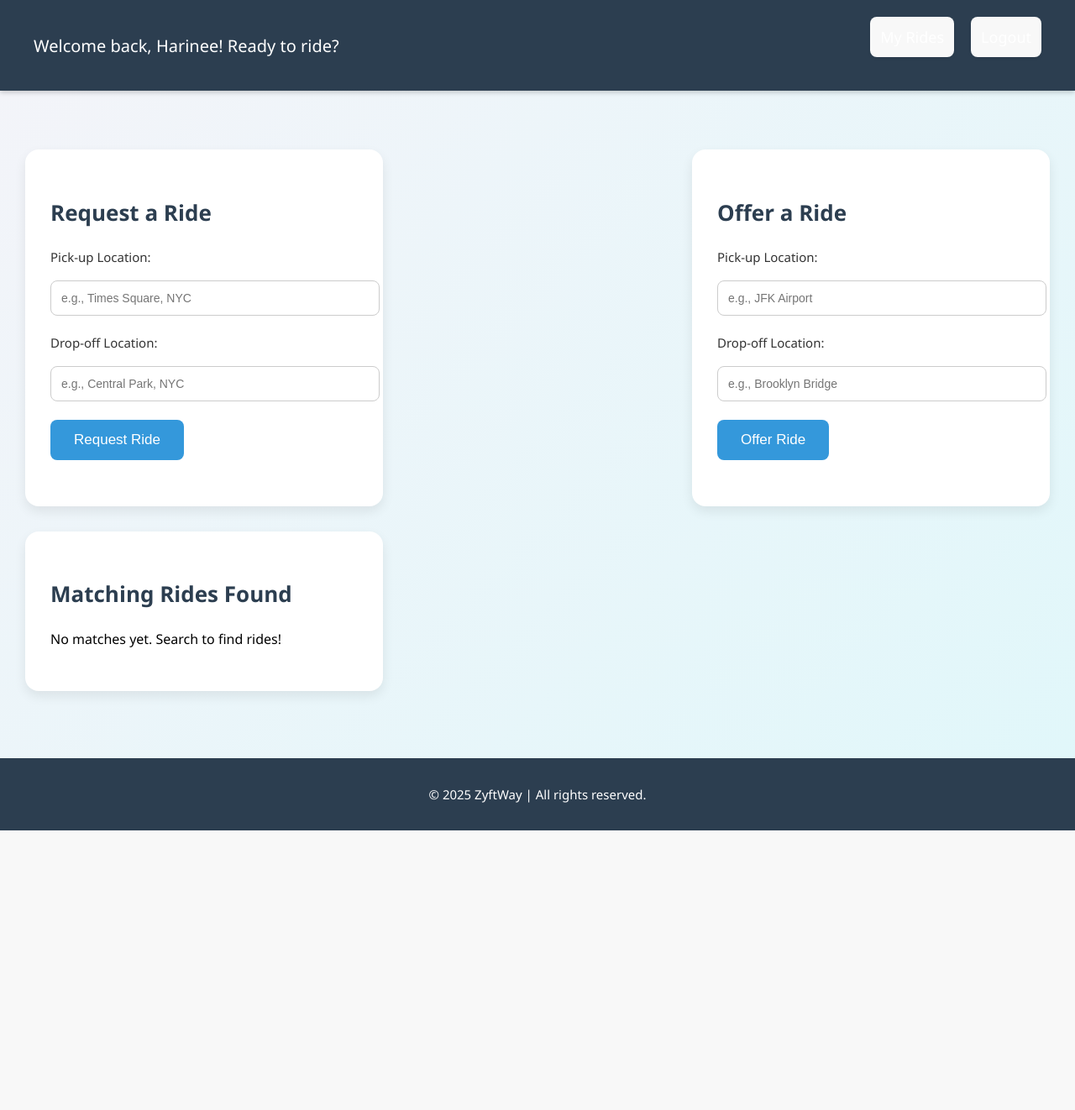
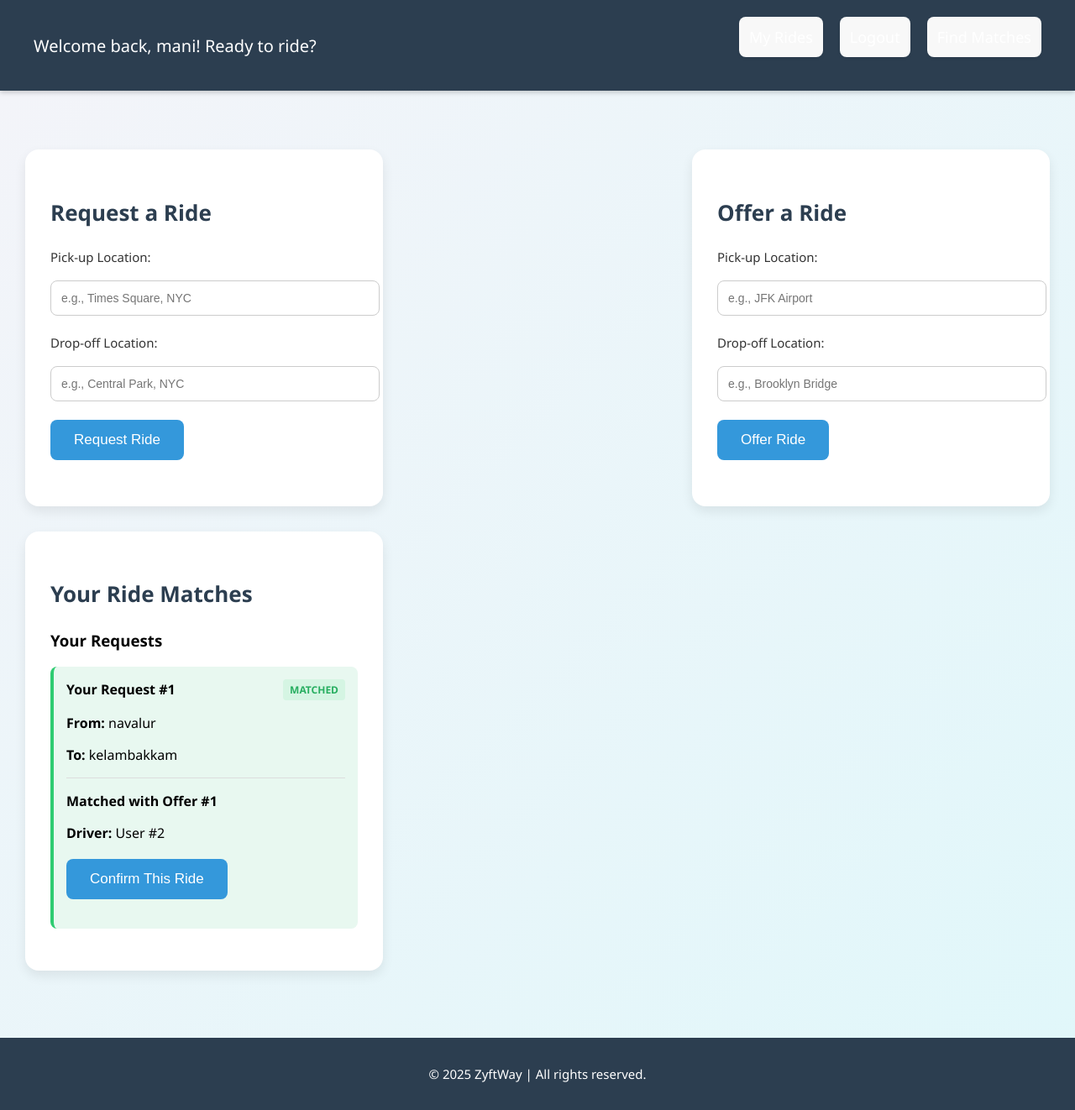
Before and after one commit to Harinee2501/ZyftWay, a Flask app: page / in a window 1280 px wide. Shown: the whole page at 84% size. Before the commit the page ends 989 px from the top, so only its background shows below. Run offline with Flask 2, Linux system fonts and the light colour scheme; a user stored in the database is signed in; data comes from the database, SQL or seed files in the repository.

Commit message:
added repos

```diff
--- a/backend/routes.py
+++ b/backend/routes.py
@@ -2,6 +2,10 @@ from flask import Blueprint, render_template, request, redirect, url_for, sessio
 from backend import db
 from backend.models import RideRequest, RideOffer, User
 from werkzeug.security import generate_password_hash, check_password_hash
+from sqlalchemy import func
+from flask import jsonify
+from datetime import datetime
+from backend.models import Notification  # Make sure this is imported
 
 routes_bp = Blueprint('routes', __name__)
 
@@ -19,27 +23,24 @@ def register():
         password = request.form['password']
         email = request.form['email']
 
-        # Check if username or email already exists
         existing_user = User.query.filter_by(username=username).first()
         existing_email = User.query.filter_by(email=email).first()
 
         if existing_user:
             flash('Username already exists. Please choose another one.')
-            return redirect(url_for('routes.register'))  # Correct
+            return redirect(url_for('routes.register'))
         if existing_email:
             flash('Email already registered. Please use a different email.')
-            return redirect(url_for('routes.register'))  # Correct
+            return redirect(url_for('routes.register'))
 
         hashed_pw = generate_password_hash(password, method='pbkdf2:sha256')
         new_user = User(username=username, email=email, password=hashed_pw)
         db.session.add(new_user)
         db.session.commit()
         flash('Registration successful! Please login.')
-        return redirect(url_for('routes.login'))  # Correct
+        return redirect(url_for('routes.login'))
 
     return render_template('register.html')
-
-
 
 @routes_bp.route('/login', methods=['GET', 'POST'])
 def login():
@@ -49,16 +50,14 @@ def login():
         user = User.query.filter_by(username=username).first()
 
         if user and check_password_hash(user.password, password):
-            session['user_id'] = user.id  # Store user ID in session
+            session['user_id'] = user.id
             flash('Logged in successfully!')
-            return redirect(url_for('routes.home'))  # Redirect to home page
+            return redirect(url_for('routes.home'))
         else:
             flash('Invalid credentials. Please try again.')
-            return redirect(url_for('routes.login'))  # Stay on login page if invalid credentials
+            return redirect(url_for('routes.login'))
 
     return render_template('login.html')
-
-
 
 @routes_bp.route('/logout')
 def logout():
@@ -70,14 +69,34 @@ def logout():
 def request_ride():
     if 'user_id' not in session:
         return redirect(url_for('routes.login'))
+
     if request.method == 'POST':
-        pickup = request.form['pickup']
-        dropoff = request.form['dropoff']
-        new_ride_request = RideRequest(pickup=pickup, dropoff=dropoff, user_id=session['user_id'])
+        pickup = request.form['pickup'].strip().lower()
+        dropoff = request.form['dropoff'].strip().lower()
+
+        new_ride_request = RideRequest(
+            pickup=pickup,
+            dropoff=dropoff,
+            user_id=session['user_id']
+        )
         db.session.add(new_ride_request)
         db.session.commit()
-        flash('Ride requested successfully.')
+
+        # Try to match immediately
+        matched_offer = RideOffer.query.filter(
+            func.lower(RideOffer.pickup) == pickup,
+            func.lower(RideOffer.dropoff) == dropoff
+        ).first()
+
+        if matched_offer:
+            new_ride_request.matched_ride_id = matched_offer.id
+            db.session.commit()
+            flash('Ride requested and matched successfully!')
+        else:
+            flash('Ride requested successfully. No matches found yet.')
+
         return redirect(url_for('routes.home'))
+
     return render_template('request_ride.html')
 
 @routes_bp.route('/offer_ride', methods=['GET', 'POST'])
@@ -86,95 +105,165 @@ def offer_ride():
         return redirect(url_for('routes.login'))
 
     if request.method == 'POST':
-        pickup = request.form['pickup_offer']  # Changed to match 'pickup_offer'
-        dropoff = request.form['dropoff_offer']  # Changed to match 'dropoff_offer'
+        pickup = request.form['pickup_offer'].strip().lower()
+        dropoff = request.form['dropoff_offer'].strip().lower()
 
-        new_ride_offer = RideOffer(pickup=pickup, dropoff=dropoff, user_id=session['user_id'])
+        new_ride_offer = RideOffer(
+            pickup=pickup,
+            dropoff=dropoff,
+            user_id=session['user_id']
+        )
         db.session.add(new_ride_offer)
         db.session.commit()
 
-        flash('Ride offer posted successfully.')
+        # Try to match immediately with existing requests
+        matched_request = RideRequest.query.filter(
+            func.lower(RideRequest.pickup) == pickup,
+            func.lower(RideRequest.dropoff) == dropoff,
+            RideRequest.matched_ride_id == None
+        ).first()
+
+        if matched_request:
+            matched_request.matched_ride_id = new_ride_offer.id
+            db.session.commit()
+            flash('Ride offered and matched with an existing request!')
+        else:
+            flash('Ride offer posted successfully.')
+
         return redirect(url_for('routes.home'))
 
     return render_template('offer_ride.html')
-
 
 @routes_bp.route('/my_rides')
 def my_rides():
     if 'user_id' not in session:
         return redirect(url_for('routes.login'))
+
     user_id = session['user_id']
     offered_rides = RideOffer.query.filter_by(user_id=user_id).all()
     requested_rides = RideRequest.query.filter_by(user_id=user_id).all()
-    return render_template('my_rides.html', offered_rides=offered_rides, requested_rides=requested_rides)
+
+    return render_template('my_rides.html',
+                         offered_rides=offered_rides,
+                         requested_rides=requested_rides)
 
 @routes_bp.route('/search_rides', methods=['POST'])
 def search_rides():
-    pickup = request.form['pickup']
-    dropoff = request.form['dropoff']
+    if 'user_id' not in session:
+        return redirect(url_for('routes.login'))
 
-    # Find matching offered rides based on pickup and dropoff
+    pickup = request.form['pickup'].strip().lower()
+    dropoff = request.form['dropoff'].strip().lower()
+
     matches = RideOffer.query.filter(
-        RideOffer.pickup.ilike(f"%{pickup}%"),
-        RideOffer.dropoff.ilike(f"%{dropoff}%")
+        func.lower(RideOffer.pickup).contains(pickup),
+        func.lower(RideOffer.dropoff).contains(dropoff)
     ).all()
 
-    # Iterate through the matches and find requested rides that are not yet matched
-    for match in matches:
-        # Check for requested rides that match this offered ride
-        requested_ride = RequestedRide.query.filter_by(
-            pickup=match.pickup,
-            dropoff=match.dropoff,
-            matched_ride_id=None  # Ensure this ride hasn't been matched yet
-        ).first()
-
-        if requested_ride:
-            # If a match is found, update the matched_ride_id
-            requested_ride.matched_ride_id = match.id
-            db.session.commit()  # Commit the changes to the database
-
-            # Optionally print to debug:
-            print(f"Match found! Requested Ride ID: {requested_ride.id} matched with Offered Ride ID: {match.id}")
-
-    # Fetch the current user for rendering the template
     user = User.query.get(session['user_id'])
-
-    # Return the matches to the template
     return render_template('index.html', user=user, matches=matches)
-
-
 
 @routes_bp.route('/confirm_ride', methods=['POST'])
 def confirm_ride():
     if 'user_id' not in session:
         return redirect(url_for('routes.login'))
+
     ride_id = request.form['ride_id']
-    pickup = request.form['pickup']
-    dropoff = request.form['dropoff']
+    pickup = request.form['pickup'].strip().lower()
+    dropoff = request.form['dropoff'].strip().lower()
 
-    # Creating a ride request and linking to the offered ride
-    requested_ride = RideRequest(
+    requested_ride = RideRequest.query.filter_by(
+        user_id=session['user_id'],
         pickup=pickup,
-        dropoff=dropoff,
-        user_id=session['user_id'],
-        matched_ride_id=ride_id
-    )
-    db.session.add(requested_ride)
-    db.session.commit()
-    flash('Your ride has been confirmed with the selected match.')
+        dropoff=dropoff
+    ).first()
+
+    if requested_ride:
+        requested_ride.matched_ride_id = ride_id
+        db.session.commit()
+
+        # Get the ride offer
+        offered_ride = RideOffer.query.get(ride_id)
+
+        if offered_ride:
+            # Create notification for the ride offerer
+            notification = Notification(
+                user_id=offered_ride.user_id,
+                message=f"User {session['user_id']} has confirmed your ride from {pickup} to {dropoff}",
+                ride_id=ride_id,
+                notification_type='ride_confirmed'
+            )
+            db.session.add(notification)
+            db.session.commit()
+
+        flash('Your ride has been confirmed with the selected offer. The driver has been notified.')
+    else:
+        flash('No matching ride request found to confirm.')
+
     return redirect(url_for('routes.home'))
 
+@routes_bp.route('/notifications')
+def notifications():
+    if 'user_id' not in session:
+        return redirect(url_for('routes.login'))
 
+    user_notifications = Notification.query.filter_by(
+        user_id=session['user_id']
+    ).order_by(Notification.created_at.desc()).all()
+
+    # Mark notifications as read when viewed
+    for notification in user_notifications:
+        if not notification.is_read:
+            notification.is_read = True
+            db.session.commit()
+
+    return render_template('notifications.html', notifications=user_notifications)
+
+@routes_bp.route('/check_notifications')
+def check_notifications():
+    if 'user_id' not in session:
+        return jsonify({'unread_count': 0})
+
+    unread_count = Notification.query.filter_by(
+        user_id=session['user_id'],
+        is_read=False
+    ).count()
+
+    return jsonify({'unread_count': unread_count})
+
+@routes_bp.route('/match_rides', methods=['GET'])
+def match_rides():
+    print("Running matching algorithm...")
+
+    # Get all unmatched requests
+    unmatched_requests = RideRequest.query.filter_by(matched_ride_id=None).all()
+    print(f"Found {len(unmatched_requests)} unmatched requests")
+
+    match_count = 0
+
+    for request in unmatched_requests:
+        # Find matching offers
+        matched_offer = RideOffer.query.filter(
+            func.lower(RideOffer.pickup) == func.lower(request.pickup),
+            func.lower(RideOffer.dropoff) == func.lower(request.dropoff)
+        ).first()
+
+        if matched_offer:
+            request.matched_ride_id = matched_offer.id
+            db.session.commit()
+            match_count += 1
+            print(f"Matched request {request.id} with offer {matched_offer.id}")
+
+    flash(f"Matching completed. Found {match_count} new matches.")
+    return redirect(url_for('routes.home'))
 
 @routes_bp.route('/share_ride/<int:ride_id>', methods=['POST'])
 def share_ride(ride_id):
     if 'user_id' not in session:
         return redirect(url_for('routes.login'))
 
-    # Find the offered ride
     ride = RideOffer.query.get_or_404(ride_id)
 
-    # Create a RideRequest with matched ride information
     requested_ride = RideRequest(
         pickup=ride.pickup,
         dropoff=ride.dropoff,
@@ -184,67 +273,8 @@ def share_ride(ride_id):
     db.session.add(requested_ride)
     db.session.commit()
 
-    flash(f'Your request to share a ride with user {ride.user_id} has been sent!')
+    flash(f'Your request to share a ride has been sent!')
     return redirect(url_for('routes.home'))
-
-@routes_bp.route('/request_match/<int:ride_id>', methods=['POST'])
-def request_match(ride_id):
-    # Get the requested ride
-    requested_ride = RequestedRide.query.get(ride_id)
-
-    # Find the offered ride that matches
-    offered_ride = RideOffer.query.get(requested_ride.matched_ride_id)
-
-    # If a matching offered ride is found, update the requested ride
-    if offered_ride:
-        requested_ride.matched_ride_id = offered_ride.id
-        db.session.commit()  # Commit the change to the database
-
-    return redirect(url_for('index'))  # Redirect to the index page (or wherever necessary)
-
-
-@routes_bp.route('/match_rides', methods=['GET'])
-def match_rides():
-    print("Match rides route has been triggered!")
-    offered_rides = RideOffer.query.all()
-    requested_rides = RideRequest.query.all()
-
-    # Log the number of offered and requested rides
-    print(f"Number of offered rides: {len(offered_rides)}")  # Log number of offered rides
-    print(f"Number of requested rides: {len(requested_rides)}")  # Log number of requested rides
-
-    # Check if there are any offered and requested rides
-    if not offered_rides:
-        print("No offered rides available.")
-    if not requested_rides:
-        print("No requested rides available.")
-
-    # Loop through requested rides to find a match
-    match_found = False  # Flag to check if any match is found
-    for requested_ride in requested_rides:
-        for offered_ride in offered_rides:
-            # Exact match check for both pickup and dropoff locations
-            if (requested_ride.pickup.lower() == offered_ride.pickup.lower() and
-                requested_ride.dropoff.lower() == offered_ride.dropoff.lower()):
-                # Log the match found
-                print(f"Match found: Requested Ride ID: {requested_ride.id} - Offered Ride ID: {offered_ride.id}")
-
-                # Update the requested ride with the matched ride ID
-                requested_ride.matched_ride_id = offered_ride.id
-                db.session.commit()  # Save the matched ride ID in the database
-
-                # Log after committing
-                print(f"Requested ride {requested_ride.id} matched with offered ride {offered_ride.id}")
-                match_found = True  # Set flag to True when a match is found
-                break  # Once a match is found, exit the inner loop
-
-    if not match_found:
-        print("No matches were found.")  # Log if no matches were found
-
-    return redirect(url_for('routes.home'))  # Redirect or render the matched rides view
-
-
-
 
 def init_app(app):
     app.register_blueprint(routes_bp)
--- a/db_checker.py
+++ b/db_checker.py
@@ -1,5 +1,5 @@
 from backend import create_app, db
-from backend.models import User, RideOffer, RideRequest  # ✅ import all models
+from backend.models import User, RideOffer, RideRequest
 
 app = create_app()
 
--- a/templates/index.html
+++ b/templates/index.html
@@ -12,6 +12,7 @@
             margin: 0;
             padding: 0;
             background: linear-gradient(135deg, #f4f4f9, #e0f7fa);
+            scroll-behavior: smooth;
         }
         header {
             background-color: #2c3e50;
@@ -125,6 +126,47 @@
             margin-top: 50px;
             font-size: 15px;
         }
+        hr {
+            border: none;
+            height: 1px;
+            background-color: #ddd;
+            margin: 15px 0;
+        }
+        .ride-match {
+            background-color: #e8f4fc;
+            border-left: 4px solid #3498db;
+            padding: 15px;
+            margin-bottom: 15px;
+            border-radius: 8px;
+        }
+        .match-success {
+            background-color: #e8f8f0;
+            border-left: 4px solid #2ecc71;
+        }
+        .match-pending {
+            background-color: #fff9e6;
+            border-left: 4px solid #f1c40f;
+        }
+        .match-header {
+            display: flex;
+            justify-content: space-between;
+            align-items: center;
+            margin-bottom: 10px;
+        }
+        .match-status {
+            padding: 4px 8px;
+            border-radius: 4px;
+            font-size: 12px;
+            font-weight: bold;
+        }
+        .status-matched {
+            background-color: #d5f5e3;
+            color: #27ae60;
+        }
+        .status-pending {
+            background-color: #fef9e7;
+            color: #f39c12;
+        }
         @media (max-width: 1024px) {
             .form-container {
                 flex-direction: column;
@@ -146,13 +188,14 @@
             <ul>
                 <li><a href="/my_rides">My Rides</a></li>
                 <li><a href="/logout">Logout</a></li>
+                <li><a href="/match_rides">Find Matches</a></li>
             </ul>
         </nav>
     </header>
 
     <main>
         <div class="form-container">
-            <!-- ✅ Corrected Ride Request Form -->
+            <!-- Request a Ride Form -->
             <section id="ride-form">
                 <h2>Request a Ride</h2>
                 <form action="/request_ride" method="POST" onsubmit="return showRequestAlert()">
@@ -166,7 +209,7 @@
                 </form>
             </section>
 
-            <!-- ✅ Corrected Ride Offer Form -->
+            <!-- Offer a Ride Form -->
             <section id="offer-ride">
                 <h2>Offer a Ride</h2>
                 <form action="/offer_ride" method="POST" onsubmit="return showOfferAlert()">
@@ -180,25 +223,59 @@
                 </form>
             </section>
 
-            <!-- ✅ Matching Rides Section -->
+            <!-- Display Matching Rides -->
             <section id="matching-rides">
-                <h2>Matching Rides Found</h2>
+                <h2>Your Ride Matches</h2>
+
+                <!-- Display confirmed matches -->
+                {% if user.ride_requests %}
+                    <h3>Your Requests</h3>
+                    {% for request in user.ride_requests %}
+                        <div class="ride-match {% if request.matched_ride_id %}match-success{% else %}match-pending{% endif %}">
+                            <div class="match-header">
+                                <strong>Your Request #{{ request.id }}</strong>
+                                <span class="match-status {% if request.matched_ride_id %}status-matched{% else %}status-pending{% endif %}">
+                                    {% if request.matched_ride_id %}MATCHED{% else %}PENDING{% endif %}
+                                </span>
+                            </div>
+                            <p><strong>From:</strong> {{ request.pickup }}</p>
+                            <p><strong>To:</strong> {{ request.dropoff }}</p>
+
+                            {% if request.matched_ride %}
+                                <div class="match-details">
+                                    <hr>
+                                    <p><strong>Matched with Offer #{{ request.matched_ride.id }}</strong></p>
+                                    <p><strong>Driver:</strong> User #{{ request.matched_ride.user_id }}</p>
+                                    <form action="/confirm_ride" method="post">
+                                        <input type="hidden" name="ride_id" value="{{ request.matched_ride.id }}">
+                                        <input type="hidden" name="pickup" value="{{ request.pickup }}">
+                                        <input type="hidden" name="dropoff" value="{{ request.dropoff }}">
+                                        <button type="submit">Confirm This Ride</button>
+                                    </form>
+                                </div>
+                            {% endif %}
+                        </div>
+                    {% endfor %}
+                {% endif %}
+
+                <!-- Display available matches from search -->
                 {% if matches %}
+                    <h3>Available Rides</h3>
                     <ul>
                         {% for ride in matches %}
-                            <li>
+                            <li class="ride-match">
                                 <strong>Pickup:</strong> {{ ride.pickup }} <br>
                                 <strong>Dropoff:</strong> {{ ride.dropoff }} <br>
                                 <strong>Offered by User #{{ ride.user_id }}</strong> <br>
-                                <form action="/request_match/{{ ride.id }}" method="post">
-                                    <button type="submit">Ride with this match</button>
+                                <form action="/share_ride/{{ ride.id }}" method="post">
+                                    <button type="submit">Request This Ride</button>
                                 </form>
                             </li>
-                            <hr>
                         {% endfor %}
                     </ul>
-                {% else %}
-                    <p>No matches yet. Search to find rides!</p>
+                {% elif not user.ride_requests %}
+                    <p>No matches yet. Submit a request or offer to find rides!</p>
+                    <p>You can also <a href="/match_rides">click here</a> to search for matches.</p>
                 {% endif %}
             </section>
         </div>
@@ -210,15 +287,19 @@
 
     <script>
         function showRequestAlert() {
-            alert('Your ride request has been submitted! 🚕');
+            alert('Your ride request has been submitted! We\'ll look for matches.');
             return true;
         }
         function showOfferAlert() {
-            alert('Your ride offer has been posted! 🚗');
+            alert('Your ride offer has been posted! Other users can now find your ride.');
             return true;
         }
+
+        // Auto-refresh matches every 30 seconds
+        setTimeout(function() {
+            window.location.reload();
+        }, 30000);
     </script>
     <script src="{{ url_for('static', filename='js/scripts.js') }}"></script>
 </body>
-
 </html>
```
Also changed, not shown: backend/__init__.py (+4 -5 lines), backend/models.py (+20 -1 lines), templates/notifications.html (added, +66 -0 lines), instance/zyftway.db, zyftway.db (deleted).
